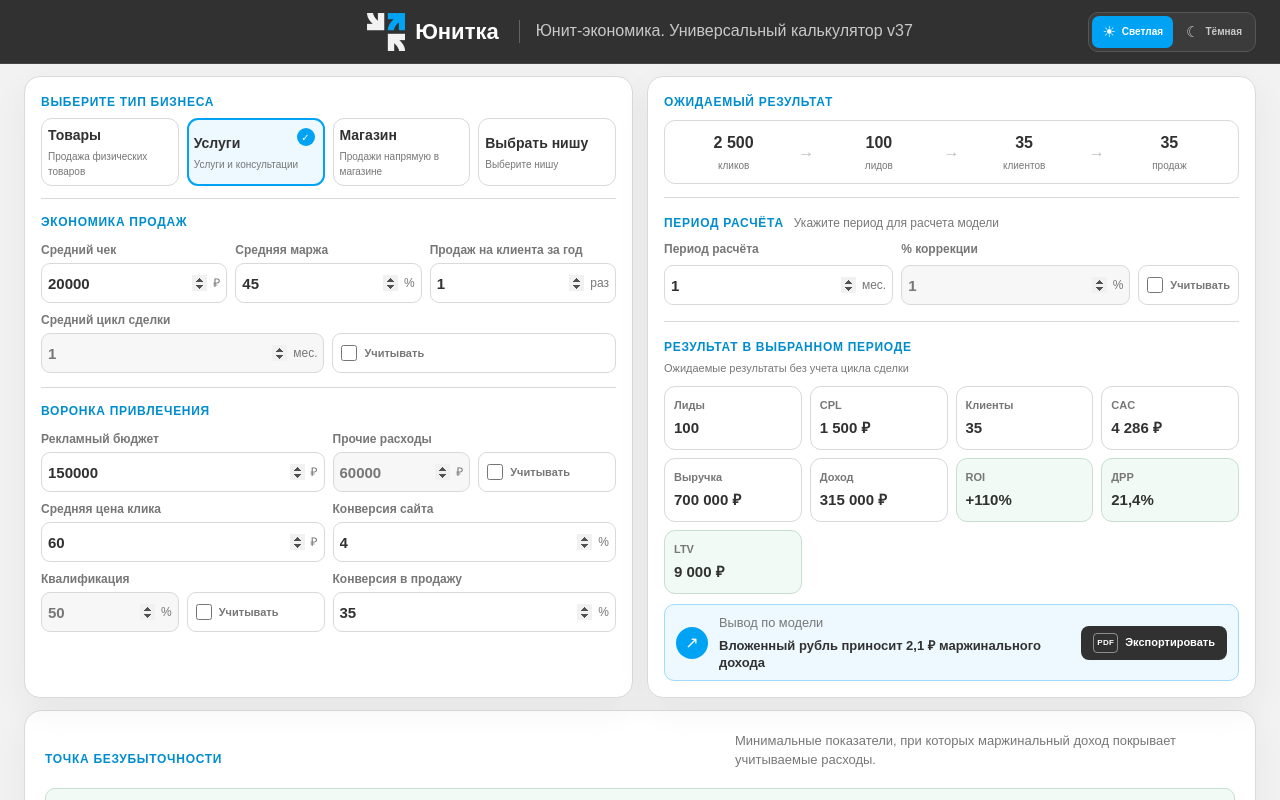
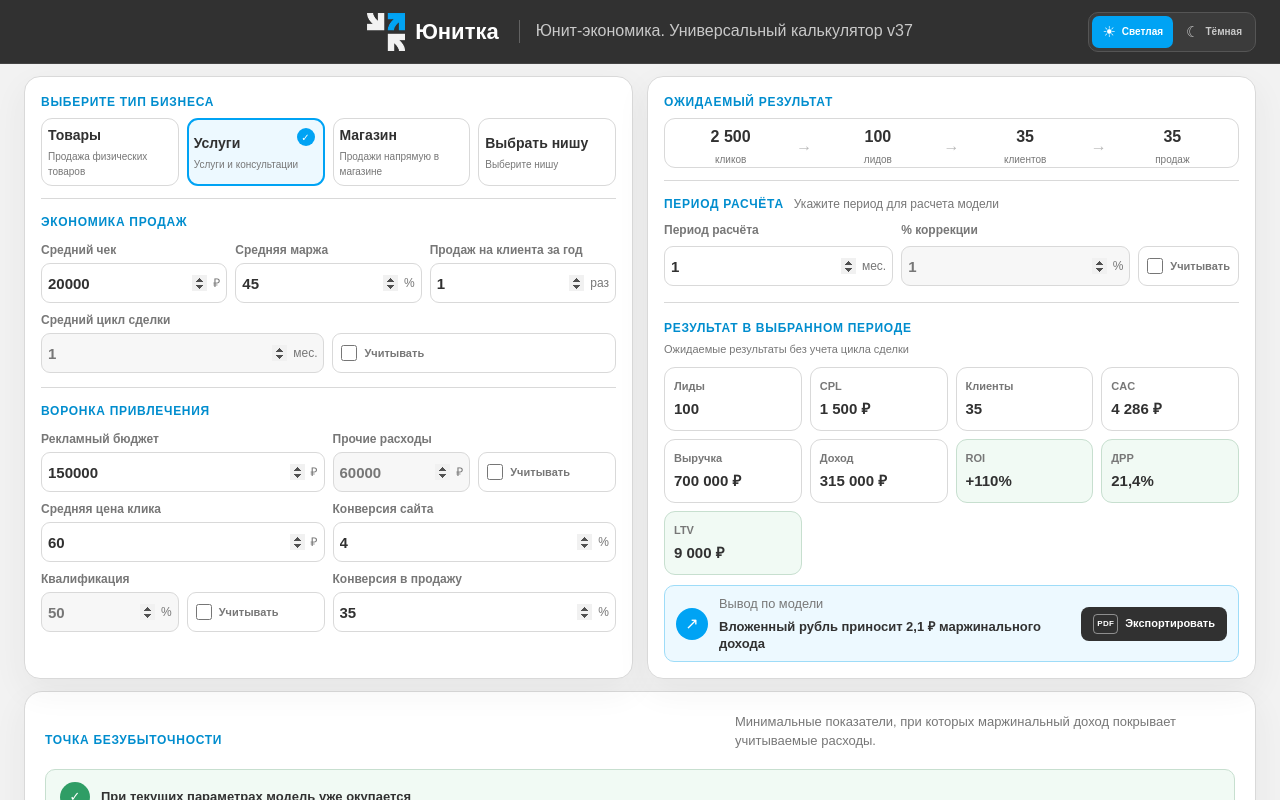
Before and after one commit to wer4d/unitka, a Next.js app: page / in a window 1280 px wide. Shown: the top 800 px of the page. Built offline with nearby package versions, Linux system fonts and the light colour scheme.

Commit message:
Standardize top section geometry

```diff
--- a/app/globals.css
+++ b/app/globals.css
@@ -110,13 +110,13 @@ h2 { font-size:23px; line-height:1.2; margin:5px 0 18px; letter-spacing:-.02em;
 .field-control.muted-control { background:var(--surface-soft); border-color:var(--line); }
 .field-control.muted-control input,.field-control.muted-control select { color:var(--muted); }
 .results { position:sticky; top:94px; height:100%; }
-.results-head { display:flex; justify-content:space-between; align-items:center; gap:12px; margin-bottom:13px; }
+.results-head { display:flex; justify-content:space-between; align-items:center; gap:12px; margin-bottom:8px; }
 .results-head h2 { margin-bottom:13px; }
-.funnel { display:grid; grid-template-columns:1fr auto 1fr auto 1fr auto 1fr; align-items:center; gap:6px; border:1px solid var(--line); background:var(--surface); border-radius:11px; padding:11px; }
+.funnel { height:54px; display:grid; grid-template-columns:1fr auto 1fr auto 1fr auto 1fr; align-items:center; gap:6px; border:1px solid var(--line); background:var(--surface); border-radius:11px; padding:7px; }
 .funnel-qualified { grid-template-columns:1fr auto 1fr auto 1.25fr auto 1fr auto 1fr; }
 .funnel div { display:grid; text-align:center; gap:3px; }.funnel b { font-size:16px; }.funnel small { color:var(--muted); font-size:10px; }.funnel>span { color:var(--line-strong); }
 .calculation-period { display:grid; gap:10px; }
-.results-period { margin-top:18px; padding-top:18px; border-top:1px solid var(--line); }
+.results-period { margin-top:14px; padding-top:16px; border-top:1px solid var(--line); }
 .period-heading { display:flex; align-items:baseline; flex-wrap:wrap; gap:5px 10px; }
 .period-heading small { color:var(--muted); font-size:12px; line-height:1.35; }
 .period-controls { display:grid; grid-template-columns:minmax(0,1fr) minmax(0,1fr) auto; align-items:end; gap:10px; }
@@ -239,9 +239,9 @@ h2 { font-size:23px; line-height:1.2; margin:5px 0 18px; letter-spacing:-.02em;
   .field-control input { padding-right:6px; padding-left:6px; font-size:15px; }
   .field-control>span { padding-right:6px; }
   .results { top:78px; }
-  .results-head { margin-bottom:9px; }
-  .funnel { padding:10px; }
-  .results-period { margin-top:13px; padding-top:16px; }
+  .results-head { margin-bottom:7px; }
+  .funnel { height:50px; padding:6px; }
+  .results-period { margin-top:12px; padding-top:14px; }
   .calculation-period { gap:8px; }
   .metric-grid,.result-section-heading { margin-top:16px; padding-top:16px; }
   .period-result-grid { margin-top:10px; padding-top:0; }
```
